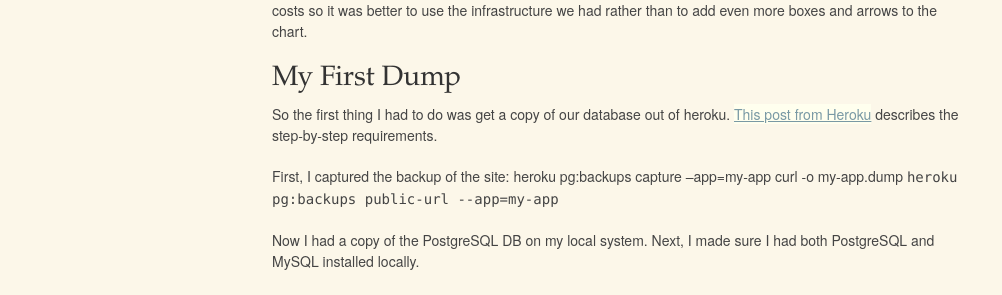
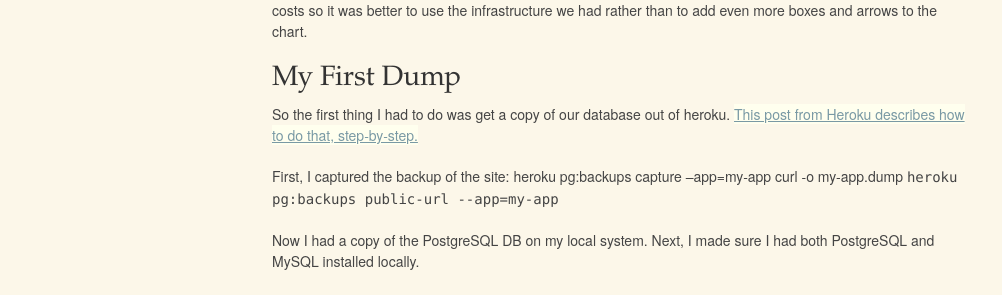
Before and after one commit to kmooney/kmooney.github.io, a Jekyll site: the page built from _posts/2015-06-09-django-mysql-postgres.markdown, in a window 1280 px wide. Shown: the part 762-1057 px from the top of the page, without its empty margins (138-1140 px from the left). Built offline with Jekyll 4.4.1, drawn with Linux system fonts in a browser that asks for light colours; nearby versions of some CDN libraries; Markdown is read by kramdown in place of the engine named in the settings.

```diff
--- a/_posts/2015-06-09-django-mysql-postgres.markdown
+++ b/_posts/2015-06-09-django-mysql-postgres.markdown
@@ -22,7 +22,8 @@
 
 ### My First Dump
 
-So the first thing I had to do was get a copy of our database out of heroku.  [This post from Heroku](https://devcenter.heroku.com/articles/heroku-postgres-import-export) describes the step-by-step requirements.
+So the first thing I had to do was get a copy of our database out of heroku.  [This post from Heroku describes how to do that, step-by-step.](https://devcenter.heroku.com/articles/heroku-postgres-import-export)
+
 
 First, I captured the backup of the site:
     heroku pg:backups capture --app=my-app
```
